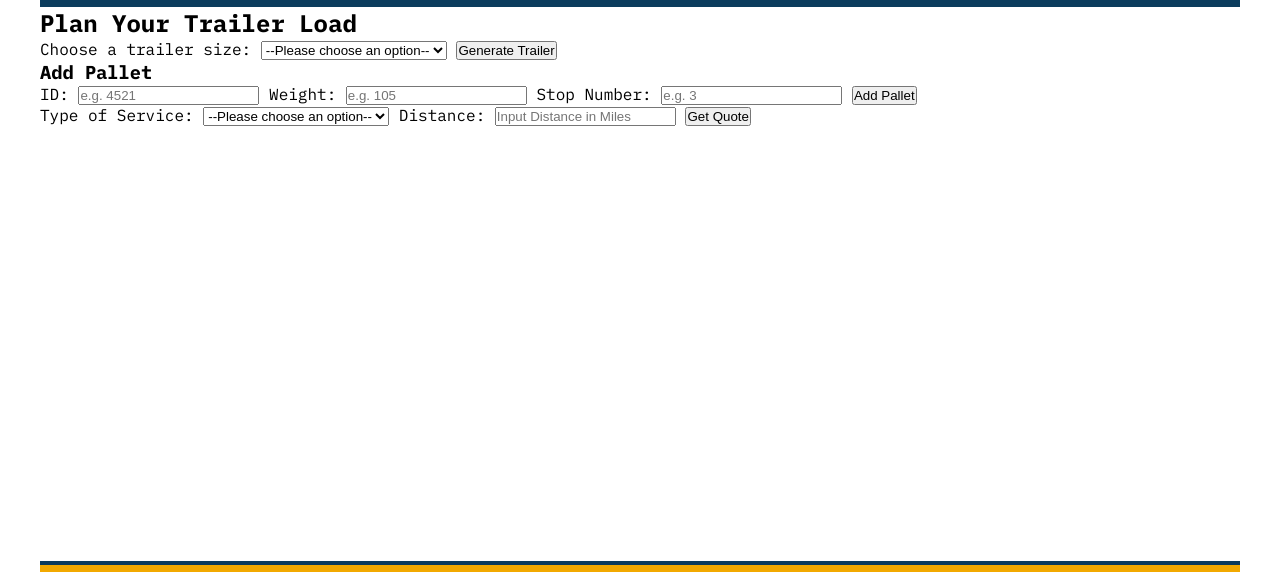
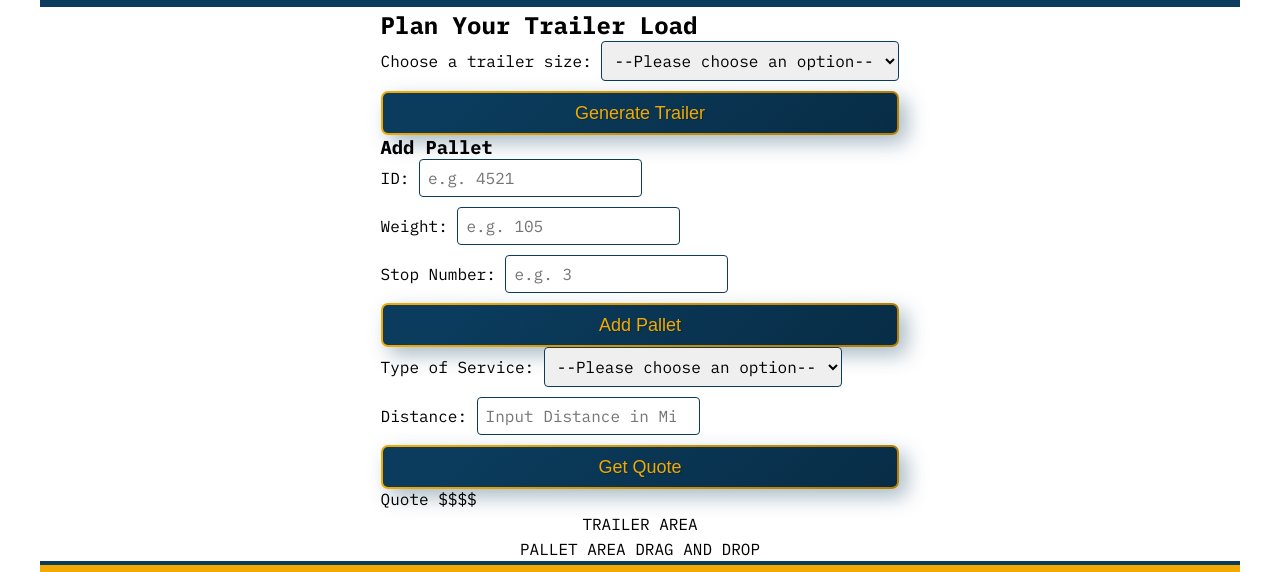
Before and after one commit to BlackCat13656/trailer-load-planner, a plain HTML site: page index.html in a window 1280 px wide. Shown: the part 98-670 px from the top of the page. Drawn offline with Linux system fonts and the light colour scheme.

Commit message:
feat: add page layout, forms and base styles for load planner

```diff
--- a/index.html
+++ b/index.html
@@ -71,6 +71,7 @@
         <section class="form-area">
           <h2>Plan Your Trailer Load</h2>
           <form class="truck-size">
+            <div>
               <label for="truck-size">Choose a trailer size:</label>
               <select name="truck-size" id="truck-size" required>
                 <option value="">--Please choose an option--</option>
@@ -78,12 +79,14 @@
                 <option value="48ft">48ft trailer</option>
                 <option value="28ft">28ft trailer</option>
               </select>
+            </div>
             <button type="submit">Generate Trailer</button>
           </form>
 
           <div id="load-specs">
             <h3>Add Pallet</h3>
             <form id="pallet-form">
+              <div>
                 <label for="pallet-id">ID:</label>
                 <input
                   type="number"
@@ -91,6 +94,8 @@
                   placeholder="e.g. 4521"
                   required
                 />
+              </div>
+              <div>
                 <label for="pallet-weight">Weight:</label>
                 <input
                   type="number"
@@ -98,6 +103,8 @@
                   placeholder="e.g. 105"
                   required
                 />
+              </div>
+              <div>
                 <label for="pallet-stop-number">Stop Number:</label>
                 <input
                   type="number"
@@ -105,10 +112,12 @@
                   placeholder="e.g. 3"
                   required
                 />
+              </div>
               <button type="submit">Add Pallet</button>
             </form>
 
             <form id="quote">
+              <div>
                 <label for="type-of-service">Type of Service:</label>
                 <select name="type-of-service" id="type-of-service" required>
                   <option value="">--Please choose an option--</option>
@@ -117,6 +126,8 @@
                   <option value="guaranteed">Guaranteed: $4.50 per mile</option>
                   <option value="same-day">Same Day: $6.00 per mile</option>
                 </select>
+              </div>
+              <div>
                 <label for="distance">Distance:</label>
                 <input
                   type="number"
@@ -124,17 +135,22 @@
                   placeholder="Input Distance in Miles"
                   required
                 />
+              </div>
               <button type="submit">Get Quote</button>
             </form>
 
-            <p class="quote"></p>
+            <p class="quote">Quote $$$$</p>
           </div>
+        </section>
+
+        <!-- Trailer area-->
+        <section class="trailer-area">
+          <div>TRAILER AREA</div>
         </section>
 
         <!-- Drag and drop area -->
         <section class="drag-and-drop-area">
-          <div class="trailer-area"></div>
-          <div class="pallet-area"></div>
+          <div>PALLET AREA DRAG AND DROP</div>
         </section>
       </main>
 
--- a/style.css
+++ b/style.css
@@ -108,6 +108,50 @@ body {
 
 main {
   flex: 1;
+  display: flex;
+  flex-direction: column;
+  align-items: center;
+  justify-content: space-around;
+}
+
+form {
+  display: flex;
+  flex-direction: column;
+  gap: 1rem;
+}
+
+input,
+select {
+  padding: 0.8rem;
+  border: 1px solid var(--headings-color);
+  border-radius: 0.4rem;
+  font-family: var(--data-font);
+  font-size: 1.6rem;
+}
+
+button {
+  background:
+    linear-gradient(140deg, var(--headings-color) 15%, #072a42 115%) padding-box,
+    linear-gradient(142deg, var(--accents-color) 9%, #b87f00 89%) border-box;
+  border: 0.2rem solid transparent;
+  border-radius: 0.7rem;
+
+  color: var(--accents-color);
+  text-shadow: 0.1rem 0.1rem 0.1rem #00000040;
+  box-shadow: 0.8rem 0.8rem 2rem 0 #0b3c5d59;
+
+  padding: 1rem 4rem;
+  line-height: 2rem;
+  font-size: 1.8rem;
+  font-weight: 500;
+  cursor: pointer;
+  transition: all 0.3s;
+}
+
+button:hover {
+  color: var(--background-color);
+  box-shadow: none;
+  opacity: 80%;
 }
 
 .footer-nav-bar {
```
Lines whose indentation alone changed are shown as unchanged.
